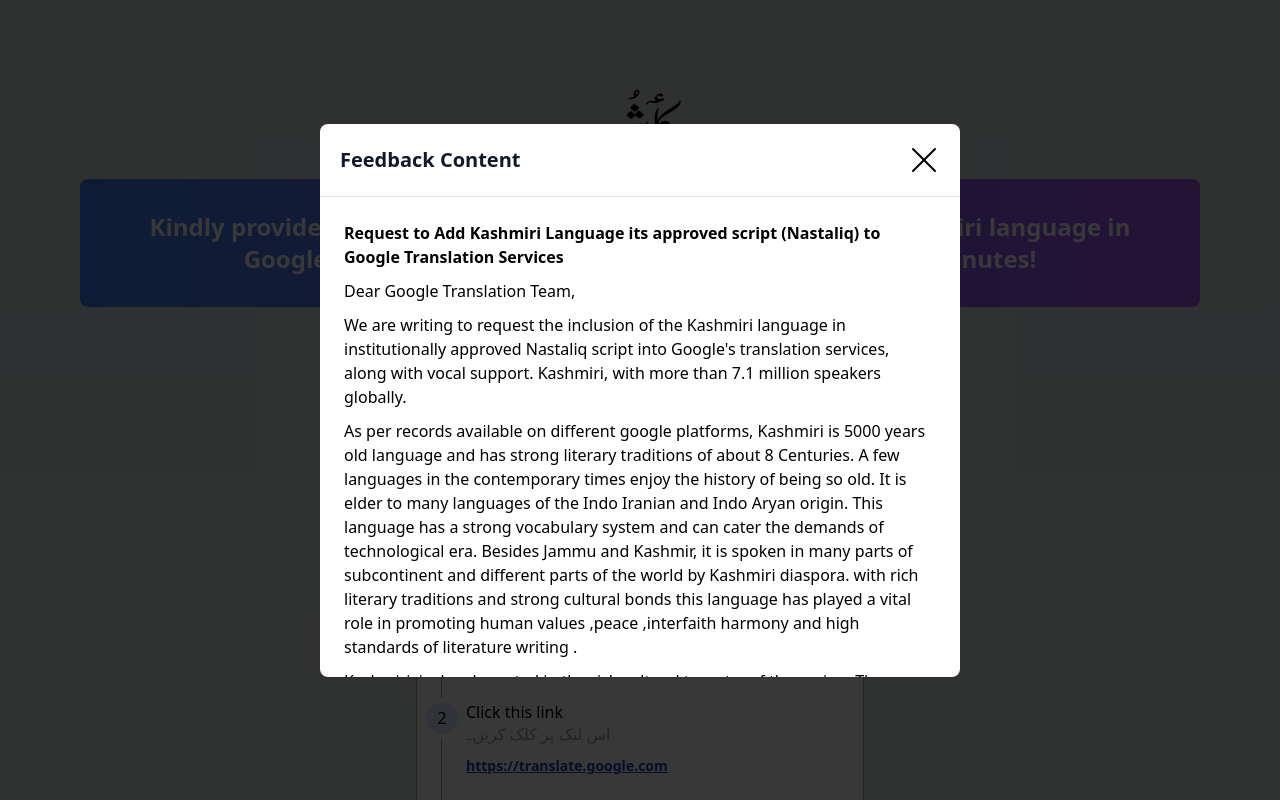
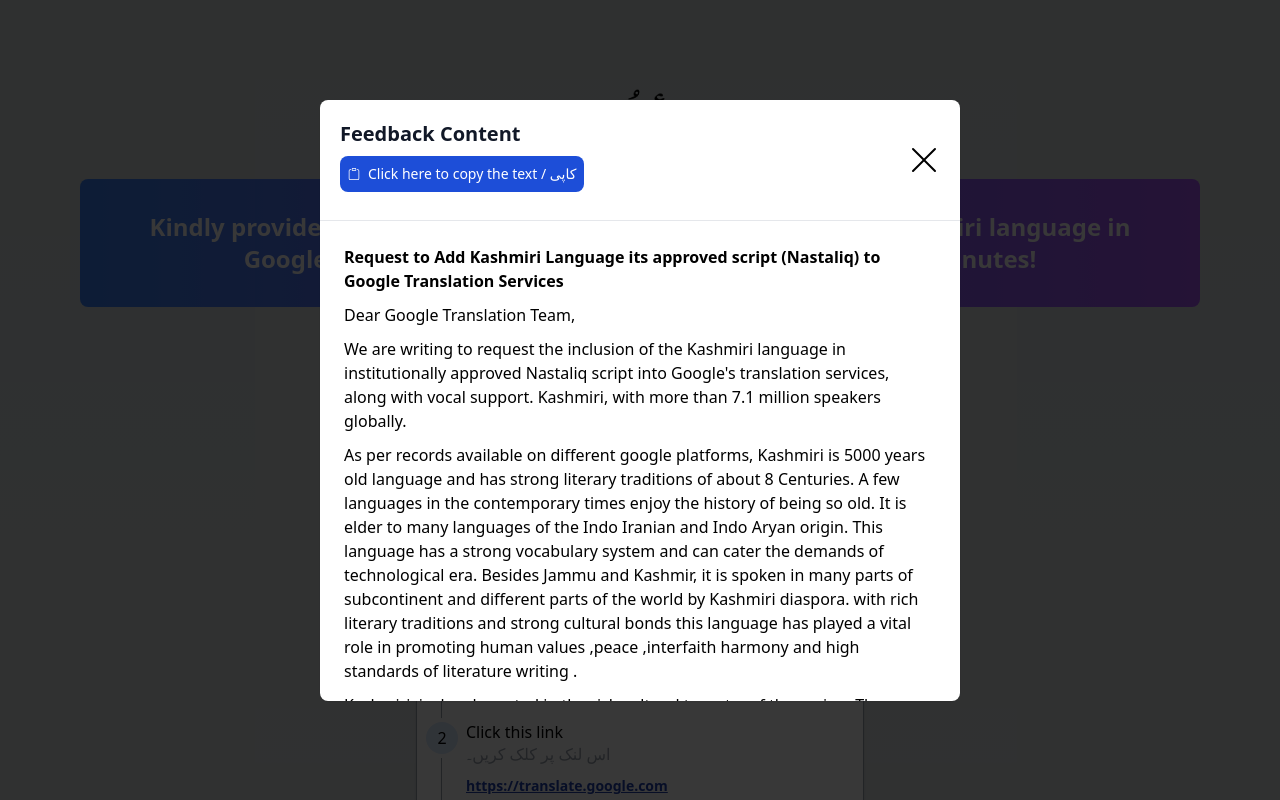
Before and after one commit to rjmk159/supportks, a Next.js app: page / in a window 1280 px wide. Both pictures are taken after a click on the button "View / مواد کو دیکھیں". Shown: the top 800 px of the page. Built offline with nearby package versions, Linux system fonts and the light colour scheme.

Commit message:
Adding text change

```diff
--- a/src/omponents/Modal.jsx
+++ b/src/omponents/Modal.jsx
@@ -1,9 +1,18 @@
-import React, { useEffect } from "react";
-import { BsXLg } from "react-icons/bs";
+import React, { useEffect, useState } from "react";
+import CopyToClipboard from "react-copy-to-clipboard";
+import { BsClipboard, BsClipboard2CheckFill, BsXLg } from "react-icons/bs";
+import { content } from "./content";
 
-const Modal = ({ isOpen, onClose }) => {
+const Modal = ({ isOpen, onClose, amplitude }) => {
+  const [copied, setCopied] = useState(false);
   const handleClose = () => {
     onClose();
+  };
+
+  const handleCopyClick = () => {
+    setCopied(true);
+    setTimeout(() => setCopied(false), 1500);
+    amplitude.track("CopyClicked", { isModal: true });
   };
 
   useEffect(() => {
@@ -31,6 +40,22 @@
               <div className="flex items-center justify-between p-4 md:p-5 border-b rounded-t dark:border-gray-600">
                 <h3 className="text-xl font-semibold text-gray-900 dark:text-white">
                   Feedback Content
+                  <CopyToClipboard
+                    text={content}
+                    onCopy={handleCopyClick}
+                    className="flex mt-2 text-white bg-blue-700 hover:bg-blue-800 focus:ring-4 focus:ring-blue-300 font-medium rounded-lg text-sm px-2 py-2 me-2 mb-2 dark:bg-blue-600 dark:hover:bg-blue-700 focus:outline-none dark:focus:ring-blue-800"
+                  >
+                    <span>
+                      {!copied ? (
+                        <BsClipboard className="w-3 h-5 mr-2" />
+                      ) : (
+                        <BsClipboard2CheckFill className="w-3 h-5 mr-2" />
+                      )}
+                      {copied
+                        ? "Feedback text Copied!"
+                        : "Click here to copy the text  / کاپی"}
+                    </span>
+                  </CopyToClipboard>
                 </h3>
                 <button
                   type="button"
--- /dev/null
+++ b/src/omponents/content.js
@@ -0,0 +1,32 @@
+export const content = `Request to Add Kashmiri Language its approved script (Nastaliq) to Google Translation Services
+
+Dear Google Translation Team,
+
+We are writing to request the inclusion of the Kashmiri language in institutionally approved Nastaliq script into Google's translation services, along with vocal support. Kashmiri, with more than 7.1 million speakers globally.
+
+As per records available on different google platforms, Kashmiri is 5000 years old language and has strong literary traditions of about 8 Centuries. A few languages in the contemporary times enjoy the history of being so old. It is elder to many languages of the Indo Iranian and Indo Aryan origin. This language has a strong vocabulary system and can cater the demands of technological era. Besides Jammu and Kashmir, it is spoken in many parts of subcontinent and different parts of the world by Kashmiri diaspora. with rich literary traditions and strong cultural bonds this language has played a vital role in promoting human values ,peace ,interfaith harmony and high standards of literature writing .
+
+Kashmiri, is deeply rooted in the rich cultural tapestry of the region. The absence of Kashmiri in Google's translation services, including vocal support, poses a significant linguistic and cultural barrier.
+
+Kashmir is not only a region with a rich linguistic and cultural heritage but is also an officially recognized tourist destination. The inclusion of Kashmiri in Google Translate will enhance the tourist experience, foster better communication, and promote economic growth in the region. Tourists visiting Kashmir will have a more immersive experience, locals will be better able to cater to their needs, and this, in turn, will stimulate economic conditions in the area.
+
+We are eager to collaborate with Google in this endeavor and are prepared to provide any necessary linguistic resources, documentation, and expert support to expedite the process of adding Kashmiri in Nastaliq script to Google Translate. Our community is dedicated and enthusiastic about contributing to this effort.
+
+Furthermore, Kashmiri plays a vital role as a currency language in Jammu and Kashmir. Its inclusion in Google Translate, supported by vocal capabilities, will facilitate trade, commerce, and everyday transactions, contributing to the economic empowerment of millions of individuals who rely on this language for their livelihoods.
+
+We're excited to help Google add Kashmiri to Translate, offering linguistic resources, expert support, and a prescribed grammar. Our dedicated community, with thousands of books, dictionaries, and a running newspaper, is enthusiastic about contributing to this effort
+
+In our pursuit of this goal, we aim to garner support from the broader linguistic and language professional community. Here are a few email addresses of NGO’s or individuals who will be able to provide invaluable assistance in this endeavor
+
+amkjammukashmir@gmail.com
+rjmk1359@gmail.com
+
+
+We kindly request Google to initiate a dialogue with our community and these experts to discuss the process of adding Kashmiri in Nastaliq script to Google Translate, complete with vocal support. Together, we can make this vision a reality, enhancing accessibility for all.
+
+
+Thank you for your attention and consideration.
+
+
+
+`;
--- a/src/pages/index.js
+++ b/src/pages/index.js
@@ -14,39 +14,8 @@
 
 import { initGA, logPageView } from "../analytics";
 import ThumbsForm from "@/omponents/Form";
+import { content } from "@/omponents/content";
 
-const content = `Request to Add Kashmiri Language its approved script (Nastaliq) to Google Translation Services
-
-Dear Google Translation Team,
-
-We are writing to request the inclusion of the Kashmiri language in institutionally approved Nastaliq script into Google's translation services, along with vocal support. Kashmiri, with more than 7.1 million speakers globally.
-
-As per records available on different google platforms, Kashmiri is 5000 years old language and has strong literary traditions of about 8 Centuries. A few languages in the contemporary times enjoy the history of being so old. It is elder to many languages of the Indo Iranian and Indo Aryan origin. This language has a strong vocabulary system and can cater the demands of technological era. Besides Jammu and Kashmir, it is spoken in many parts of subcontinent and different parts of the world by Kashmiri diaspora. with rich literary traditions and strong cultural bonds this language has played a vital role in promoting human values ,peace ,interfaith harmony and high standards of literature writing .
-
-Kashmiri, is deeply rooted in the rich cultural tapestry of the region. The absence of Kashmiri in Google's translation services, including vocal support, poses a significant linguistic and cultural barrier.
-
-Kashmir is not only a region with a rich linguistic and cultural heritage but is also an officially recognized tourist destination. The inclusion of Kashmiri in Google Translate will enhance the tourist experience, foster better communication, and promote economic growth in the region. Tourists visiting Kashmir will have a more immersive experience, locals will be better able to cater to their needs, and this, in turn, will stimulate economic conditions in the area.
-
-We are eager to collaborate with Google in this endeavor and are prepared to provide any necessary linguistic resources, documentation, and expert support to expedite the process of adding Kashmiri in Nastaliq script to Google Translate. Our community is dedicated and enthusiastic about contributing to this effort.
-
-Furthermore, Kashmiri plays a vital role as a currency language in Jammu and Kashmir. Its inclusion in Google Translate, supported by vocal capabilities, will facilitate trade, commerce, and everyday transactions, contributing to the economic empowerment of millions of individuals who rely on this language for their livelihoods.
-
-We're excited to help Google add Kashmiri to Translate, offering linguistic resources, expert support, and a prescribed grammar. Our dedicated community, with thousands of books, dictionaries, and a running newspaper, is enthusiastic about contributing to this effort
-
-In our pursuit of this goal, we aim to garner support from the broader linguistic and language professional community. Here are a few email addresses of NGO’s or individuals who will be able to provide invaluable assistance in this endeavor
-
-amkjammukashmir@gmail.com
-rjmk1359@gmail.com
-
-
-We kindly request Google to initiate a dialogue with our community and these experts to discuss the process of adding Kashmiri in Nastaliq script to Google Translate, complete with vocal support. Together, we can make this vision a reality, enhancing accessibility for all.
-
-
-Thank you for your attention and consideration.
-
-
-
-`;
 const link = `https://translate.google.com/`;
 export default function Home() {
   const [copied, setCopied] = useState(false);
@@ -117,8 +86,7 @@
         <button
           className="absolute right-2 top-0 text-right text-blue-700 underline"
           onClick={(e) => {
-
-            window.scrollTo(0, helpRef?.current?.offsetTop || 3080)
+            window.scrollTo(0, helpRef?.current?.offsetTop || 3080);
             amplitude.track("HelpLink_SK");
           }}
         >
@@ -137,7 +105,7 @@
               1
             </span>
             <h3 className="font-medium leading-tight">
-              Click button to Copy the feedback text / Content
+              Click Copy button to Copy the feedback text / Content
             </h3>
             <p className="mb-2 text-gray-400">
               فیڈ بیک ٹیکسٹ / مواد کو کاپی کرنے کے لیے بٹن پر کلک کریں۔
@@ -154,7 +122,7 @@
                   ) : (
                     <BsClipboard2CheckFill className="w-3 h-5 mr-2" />
                   )}
-                  {copied ? "Copied!" : "Copy / کاپی"}
+                  {copied ? "Copied!" : "Copy to  / کاپی"}
                 </span>
               </CopyToClipboard>
               <button
@@ -386,7 +354,11 @@
         </p>
       </footer>
       {/* <!-- Main modal --> */}
-      <Modal isOpen={isModalOpen} onClose={handleCloseModal} />
+      <Modal
+        isOpen={isModalOpen}
+        onClose={handleCloseModal}
+        amplitude={amplitude}
+      />
     </main>
   );
 }
```
